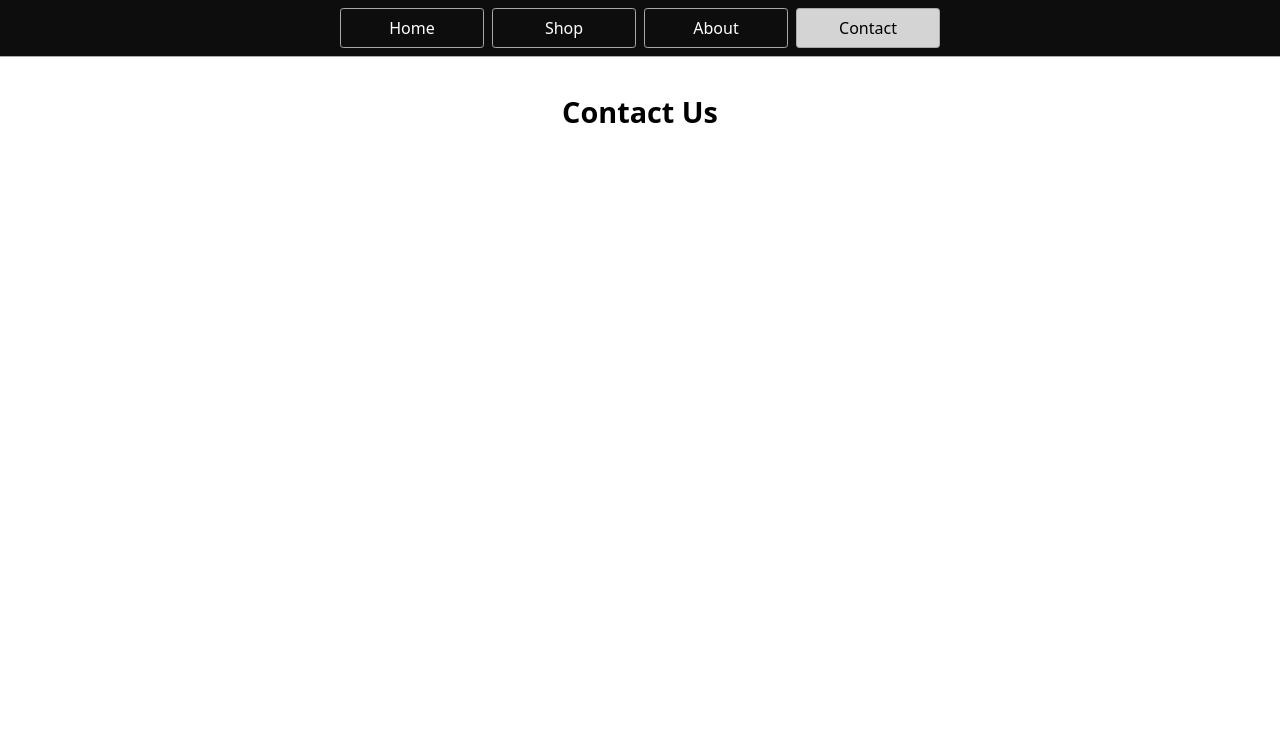
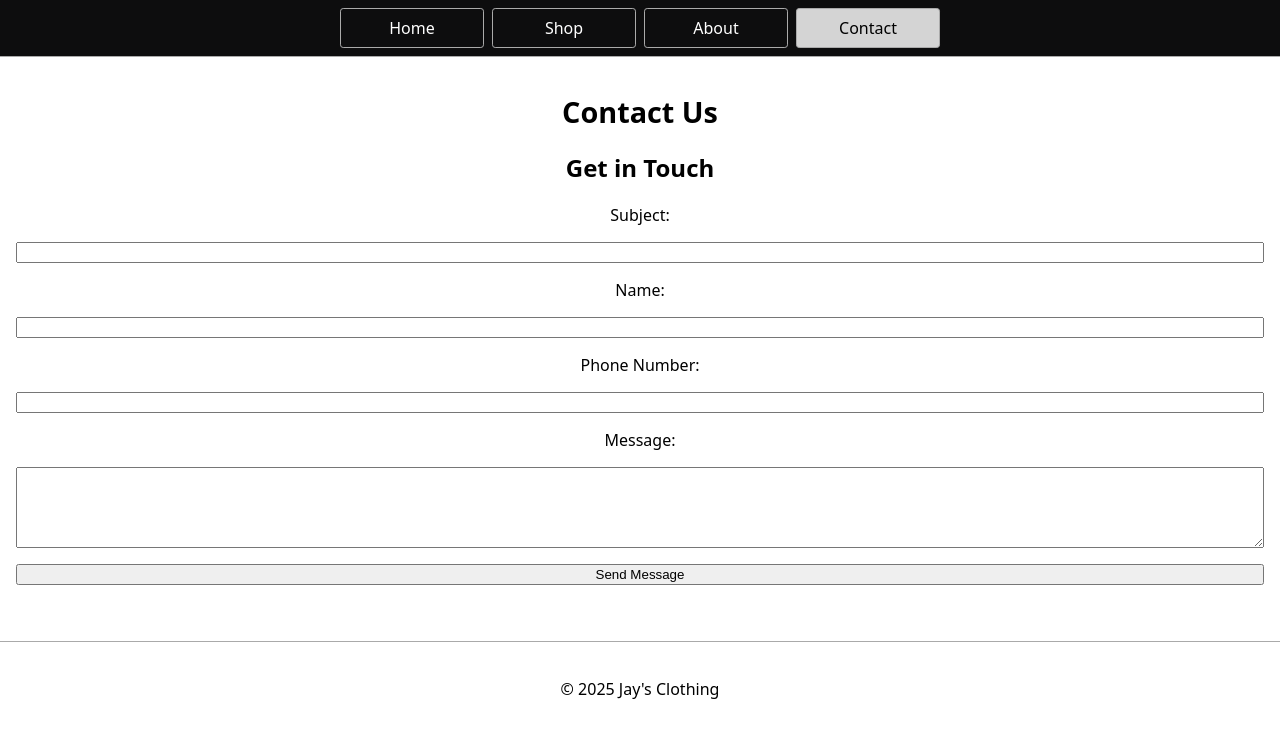
Before and after one commit to Janssiel/stackblitz-starters-1, a website: page contact.html in a window 1280 px wide. Drawn offline with Linux system fonts and the light colour scheme.

Commit message:
pages update

```diff
--- a/contact.html
+++ b/contact.html
@@ -4,14 +4,11 @@
     <title>Jay's Clothing | Contact</title>
     <meta charset="UTF-8" />
     <meta name="viewport" content="width=device-width" />
-    <meta
-      name="description"
-      content="Contact J’s Clothing for questions or support."
-    />
+    <meta name="description" content="Get in touch with us at Jay's Clothing." />
     <link rel="stylesheet" href="styles.css" />
-          <link rel="icon" type="image/x-icon" href="images/favi.png" />
+    <link rel="icon" type="image/x-icon" href="images/favi.png" />
+  </head>
 
-  </head>
   <body>
     <nav>
       <a href="index.html">Home</a>
@@ -24,6 +21,29 @@
       <header>
         <h1>Contact Us</h1>
       </header>
+
+      <section class="contact-form">
+        <h2>Get in Touch</h2>
+        <form action="#" method="POST">
+          <label for="subject">Subject:</label>
+          <input type="text" id="subject" name="subject" required />
+
+          <label for="name">Name:</label>
+          <input type="text" id="name" name="name" required />
+
+          <label for="phone">Phone Number:</label>
+          <input type="tel" id="phone" name="phone" required />
+
+          <label for="message">Message:</label>
+          <textarea id="message" name="message" rows="5" required></textarea>
+
+          <button type="submit" class="submit-btn">Send Message</button>
+        </form>
+      </section>
     </main>
+
+    <footer>
+      <p>&copy; 2025 Jay's Clothing
+    </footer>
   </body>
 </html>
```
Also changed, not shown: about.html (+22 -3 lines).
